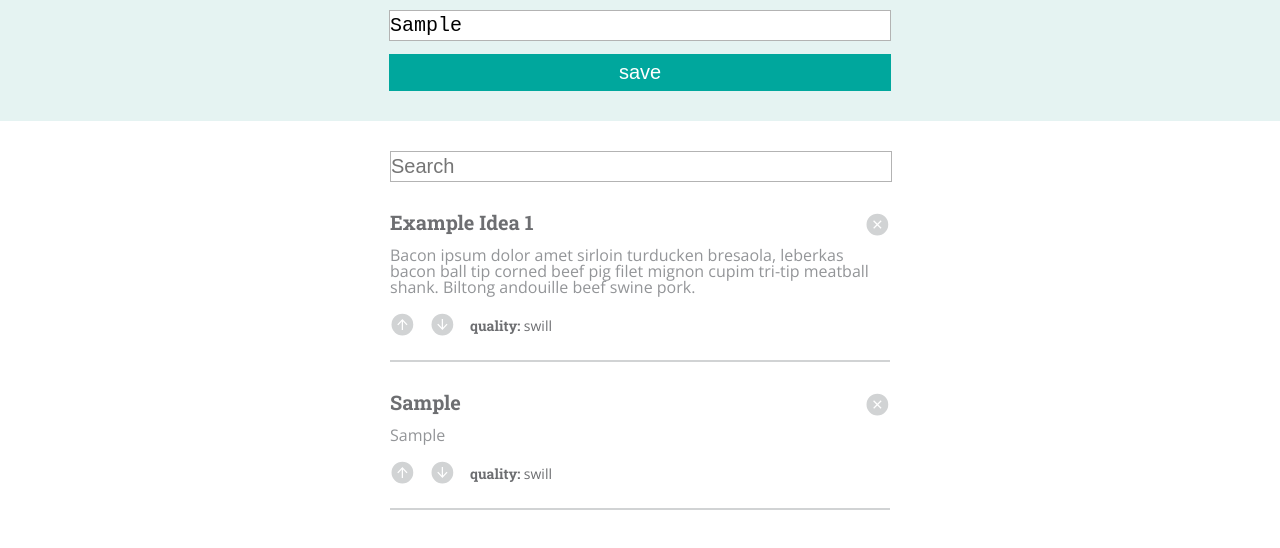
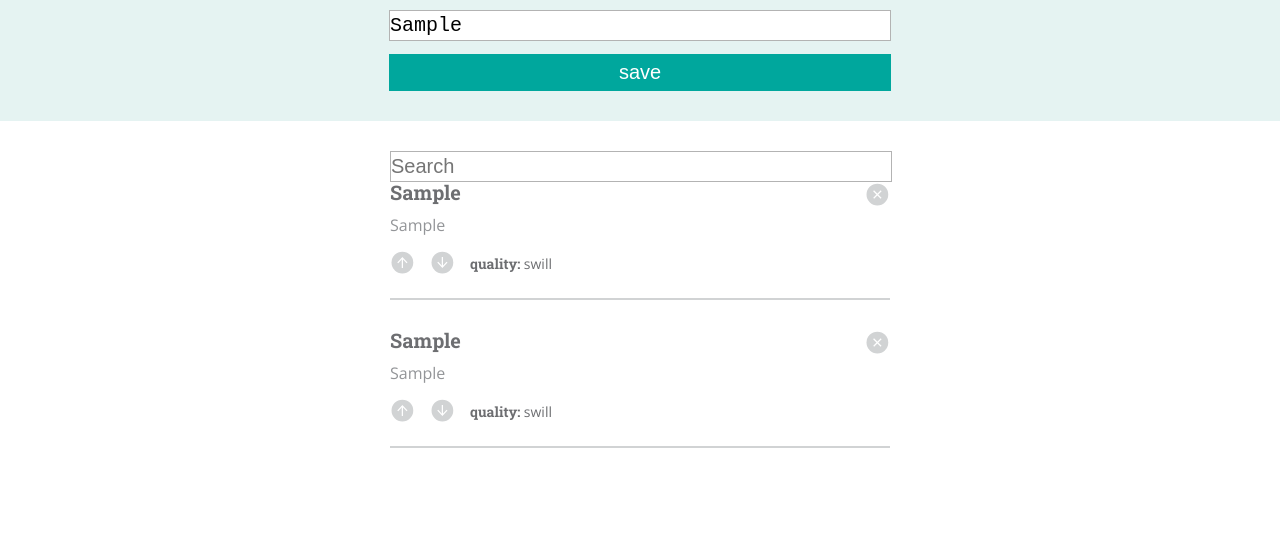
Before and after one commit to ianlancaster/idea-box, a plain HTML site: page index.html in a window 1280 px wide. Both pictures are taken after typing "Sample", "Sample" into the empty fields and a click on the button "save". Shown: the part 144-692 px from the top of the page. Drawn offline with nearby package versions, Linux system fonts and the light colour scheme.

Commit message:
vanilla js append one element to many

```diff
--- a/index.html
+++ b/index.html
@@ -18,8 +18,8 @@
     </header>
     <main>
       <input id="idea-search-input" type="text"  placeholder="Search">
-      <section id="idea-list">
-        <article class="idea">
+      <section class="idea-list" id="1">
+        <!-- <article class="idea">
           <h3 class="idea-title">Example Idea 1</h3>
           <div class="delete-idea-button"></div>
           <p class="idea-body">
@@ -32,7 +32,23 @@
               <span class="idea-quality-label">quality: </span><span class="idea-quality-value">swill</span>
             </p>
           </div>
-        </article>
+        </article> -->
+      </section>
+      <section class="idea-list" id="2">
+        <!-- <article class="idea">
+          <h3 class="idea-title">Example Idea 1</h3>
+          <div class="delete-idea-button"></div>
+          <p class="idea-body">
+            Bacon ipsum dolor amet sirloin turducken bresaola, leberkas bacon ball tip corned beef pig filet mignon cupim tri-tip meatball shank. Biltong andouille beef swine pork.
+          </p>
+          <div class="idea-quality-container">
+            <div class="idea-promote-button"></div>
+            <div class="idea-demote-button"></div>
+            <p class="idea-quality">
+              <span class="idea-quality-label">quality: </span><span class="idea-quality-value">swill</span>
+            </p>
+          </div>
+        </article> -->
       </section>
     </main>
     <script src="https://ajax.googleapis.com/ajax/libs/jquery/1.12.4/jquery.min.js"></script>
--- a/js/scripts.js
+++ b/js/scripts.js
@@ -1,7 +1,9 @@
 var ideaTitleInput = document.querySelector('#idea-title-input');
 var ideaBodyInput = document.querySelector('#idea-body-input');
 var saveButton = document.querySelector('#idea-save-button');
-var ideaList = document.querySelector('#idea-list');
+
+// var ideaList = document.querySelector('#idea-list');
+var ideaList = Array.from(document.querySelectorAll('.idea-list'));
 
 
 saveButton.addEventListener('click', function (e) {
@@ -15,6 +17,8 @@ function addElement(title, body, quality) {
   var title = title || 'Example Idea';
   var body = body || 'Default idea description';
   var quality = quality || 'swill';
+
+  ideaList.forEach(function(list) {
     var idea = document.createElement('article');
     idea.className = 'idea';
     idea.innerHTML = `
@@ -29,5 +33,6 @@ function addElement(title, body, quality) {
         </p>
       </div>
     `;
-  ideaList.appendChild(idea);
+    list.appendChild(idea);
+  });
 }
```
Lines whose indentation alone changed are shown as unchanged.
